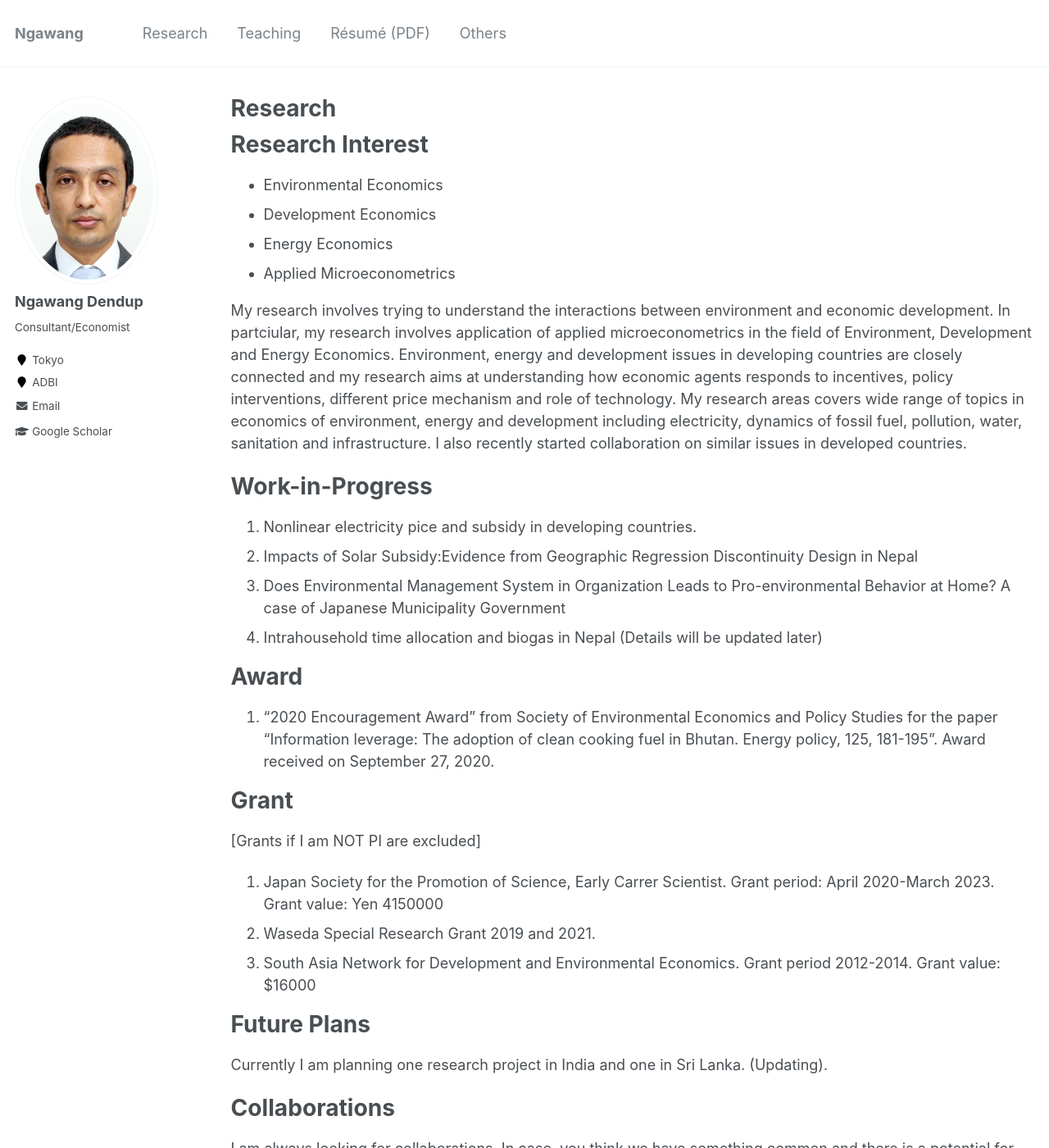
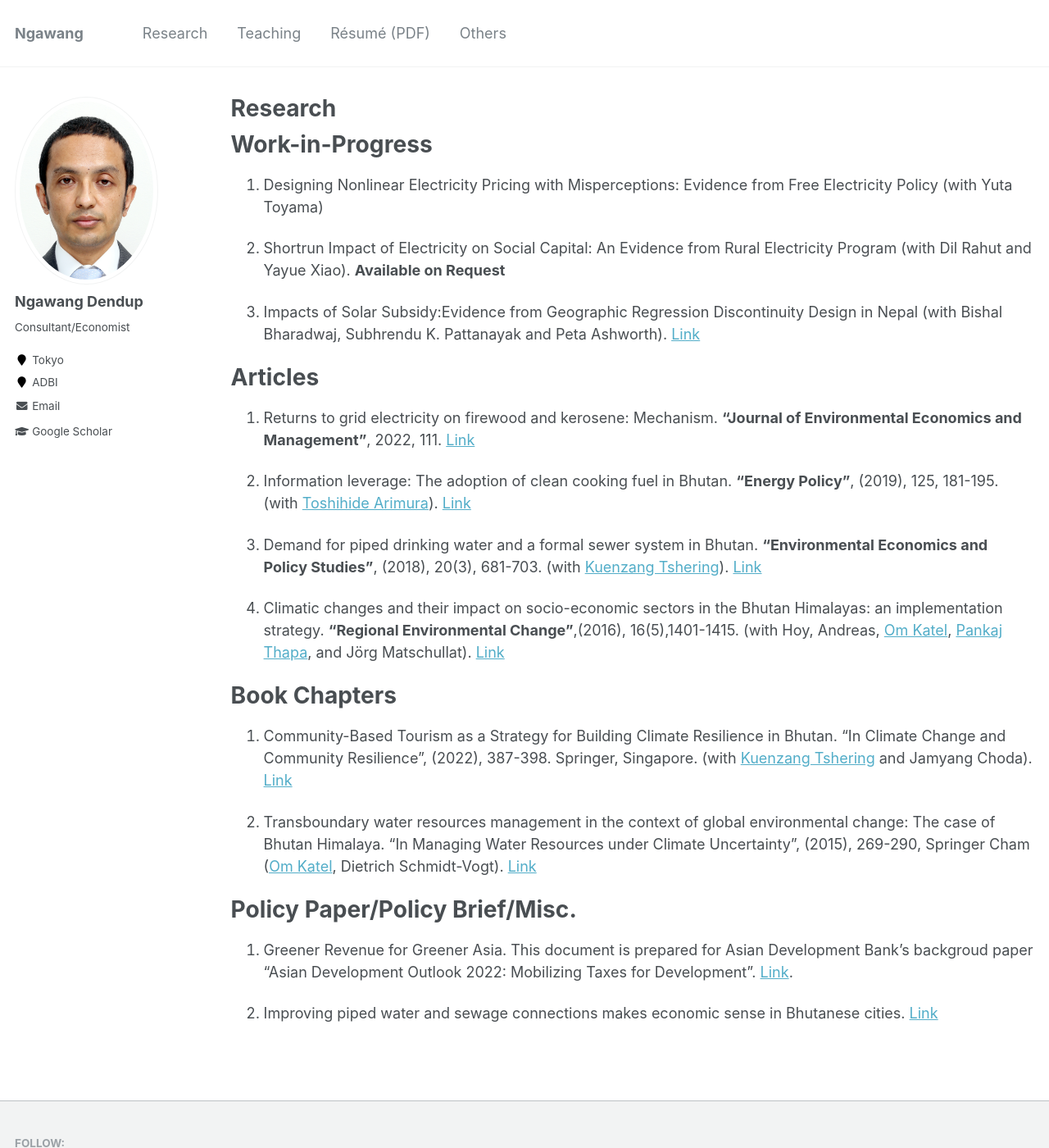
Before and after one commit to NgawangDendup/ngawangdendup.github.io, a Jekyll site: the page built from _pages/research.md, in a window 1280 px wide and 1400 px high. Shown: the whole window at 82% size. Built offline with Jekyll 4.4.1, drawn with Linux system fonts in a browser that asks for light colours; some of the changed text lies outside the part shown.

Commit message:
research updated

```diff
--- a/_pages/research.md
+++ b/_pages/research.md
@@ -7,39 +7,39 @@ header:
   og_image: "research/ecdf.png"
 ---
 
-Research Interest
-=================
-
-- Environmental Economics
-- Development Economics
-- Energy Economics
-- Applied Microeconometrics
-
-My research involves trying to understand the interactions between environment and economic development. In partciular, my research involves application of applied microeconometrics in the field of Environment, Development and Energy Economics. Environment, energy and development issues in developing countries are closely connected and my research aims at understanding how economic agents responds to incentives, policy interventions, different price mechanism and role of technology. My research areas covers wide range of topics in economics of environment, energy and development including electricity, dynamics of fossil fuel, pollution, water, sanitation and infrastructure. I also recently started collaboration on similar issues in developed countries.
-
 Work-in-Progress
 ================
-1. Nonlinear electricity pice and subsidy in developing countries.
-2. Impacts of Solar Subsidy:Evidence from Geographic Regression Discontinuity Design in Nepal
-3. Does Environmental Management System in Organization Leads to Pro-environmental Behavior at Home? A case of Japanese Municipality Government
-4. Intrahousehold time allocation and biogas in Nepal
-(Details will be updated later)
+1.  Designing Nonlinear Electricity Pricing with Misperceptions: Evidence from Free Electricity Policy (with Yuta Toyama)
 
-Award
-=======
-1. “2020 Encouragement Award” from Society of Environmental Economics and Policy Studies for the paper “Information leverage: The adoption of clean cooking fuel in Bhutan. Energy policy, 125, 181-195”. Award received on September 27, 2020.
+1. Shortrun Impact of Electricity on Social Capital: An Evidence from Rural Electricity Program (with Dil Rahut and Yayue Xiao). **Available on Request**
 
-Grant
-=======
-[Grants if I am NOT PI are excluded]
-1. Japan Society for the Promotion of Science, Early Carrer Scientist. Grant period: April 2020-March 2023. Grant value: Yen 4150000
-2. Waseda Special Research Grant 2019 and 2021.
-3. South Asia Network for Development and Environmental Economics. Grant period 2012-2014. Grant value: $16000
+1. Impacts of Solar Subsidy:Evidence from Geographic Regression Discontinuity Design in Nepal (with Bishal Bharadwaj, Subhrendu K. Pattanayak and Peta Ashworth). [Link](https://papers.ssrn.com/sol3/papers.cfm?abstract_id=3916331)
 
-Future Plans
-============
-Currently I am planning one research project in India and one in Sri Lanka. (Updating).
 
-Collaborations
-===============
-I am always looking for collaborations. In case, you think we have something common and there is a potential for synergy and opportunity for us to learn from each other, please feel to write to me. I will be grateful for such initiatives. Further, if I can be of any help for your research, please feel free to contact me.
+
+
+Articles
+==========
+1. Returns to grid electricity on firewood and kerosene: Mechanism. **"Journal of Environmental Economics and Management"**, 2022, 111. [Link](https://doi.org/10.1016/j.jeem.2021.102606)
+
+1. Information leverage: The adoption of clean cooking fuel in Bhutan. **"Energy Policy"**, (2019), 125, 181-195. (with [Toshihide Arimura](http://www.f.waseda.jp/arimura/en/publications.html)). [Link](https://doi.org/10.1016/j.enpol.2018.10.054)
+
+1. Demand for piped drinking water and a formal sewer system in Bhutan. **"Environmental Economics and Policy Studies"**, (2018), 20(3), 681-703. (with [Kuenzang Tshering](https://www.ecu.edu.au/schools/science/research-students/profiles/postgraduate-research-students/mr-kuenzang-tshering?fbclid=IwAR3d391BKKh0LOujo23xds6pthqdrrQjQxaWhzRhkBaT-11Ml77UDUMpDwo)). [Link](https://doi.org/10.1007/s10018-018-0211-3)
+
+1. Climatic changes and their impact on socio-economic sectors in the Bhutan Himalayas: an implementation strategy. **"Regional Environmental Change"**,(2016), 16(5),1401-1415. (with Hoy, Andreas, [Om Katel](https://scholar.google.com/citations?hl=en&user=7VKGhoAAAAAJ&view_op=list_works&alert_preview_top_rm=2&sortby=pubdate), [Pankaj Thapa](https://orcid.org/0000-0002-3890-6698), and Jörg Matschullat). [Link](https://link.springer.com/article/10.1007%2Fs10113-015-0868-0)
+
+
+Book Chapters
+=============
+
+1. Community-Based Tourism as a Strategy for Building Climate Resilience in Bhutan. "In Climate Change and Community Resilience", (2022), 387-398. Springer, Singapore. (with [Kuenzang Tshering](https://www.ecu.edu.au/schools/science/research-students/profiles/postgraduate-research-students/mr-kuenzang-tshering?fbclid=IwAR3d391BKKh0LOujo23xds6pthqdrrQjQxaWhzRhkBaT-11Ml77UDUMpDwo) and Jamyang Choda). [Link](https://scholar.google.com/scholar?hl=en&as_sdt=0%2C5&q=Community-Based+Tourism+as+a+Strategy+for+Building+Climate+Resilience+in+Bhutan&btnG=)
+
+1. Transboundary water resources management in the context of global environmental change: The case of Bhutan Himalaya. "In Managing Water Resources under Climate Uncertainty", (2015), 269-290, Springer Cham ([Om Katel](https://scholar.google.com/citations?hl=en&user=7VKGhoAAAAAJ&view_op=list_works&alert_preview_top_rm=2&sortby=pubdate), Dietrich Schmidt-Vogt). [Link](https://link.springer.com/chapter/10.1007/978-3-319-10467-6_13)
+
+
+
+Policy Paper/Policy Brief/Misc.
+=======================
+1. Greener Revenue for Greener Asia. This document is prepared for Asian Development Bank's backgroud paper "Asian Development Outlook 2022: Mobilizing Taxes for Development". [Link](https://www.adb.org/sites/default/files/institutional-document/782851/ado2022bp-green-revenues-greener-asia.pdf).
+
+1. Improving piped water and sewage connections makes economic sense in Bhutanese cities. [Link](http://www.sandeeonline.org/uploads/documents/abstract/1060_ABS_PB_90-15.pdf)
```
